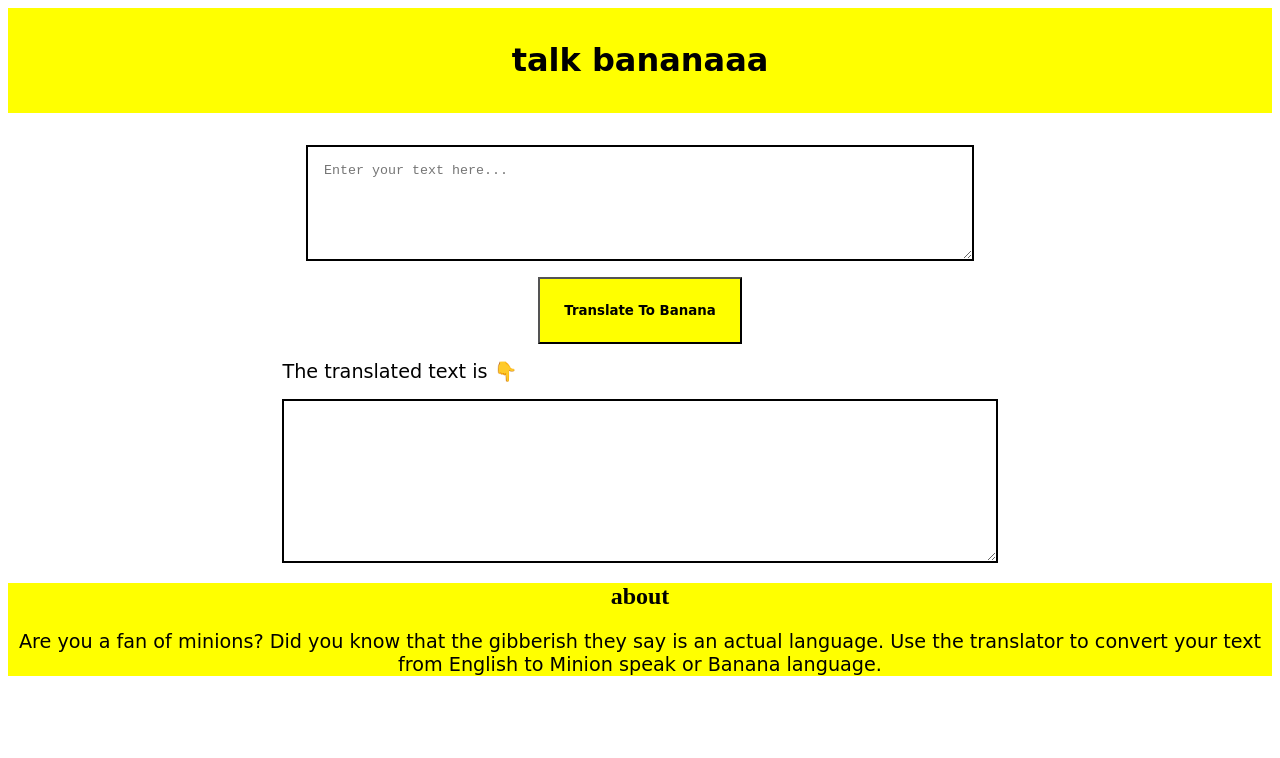
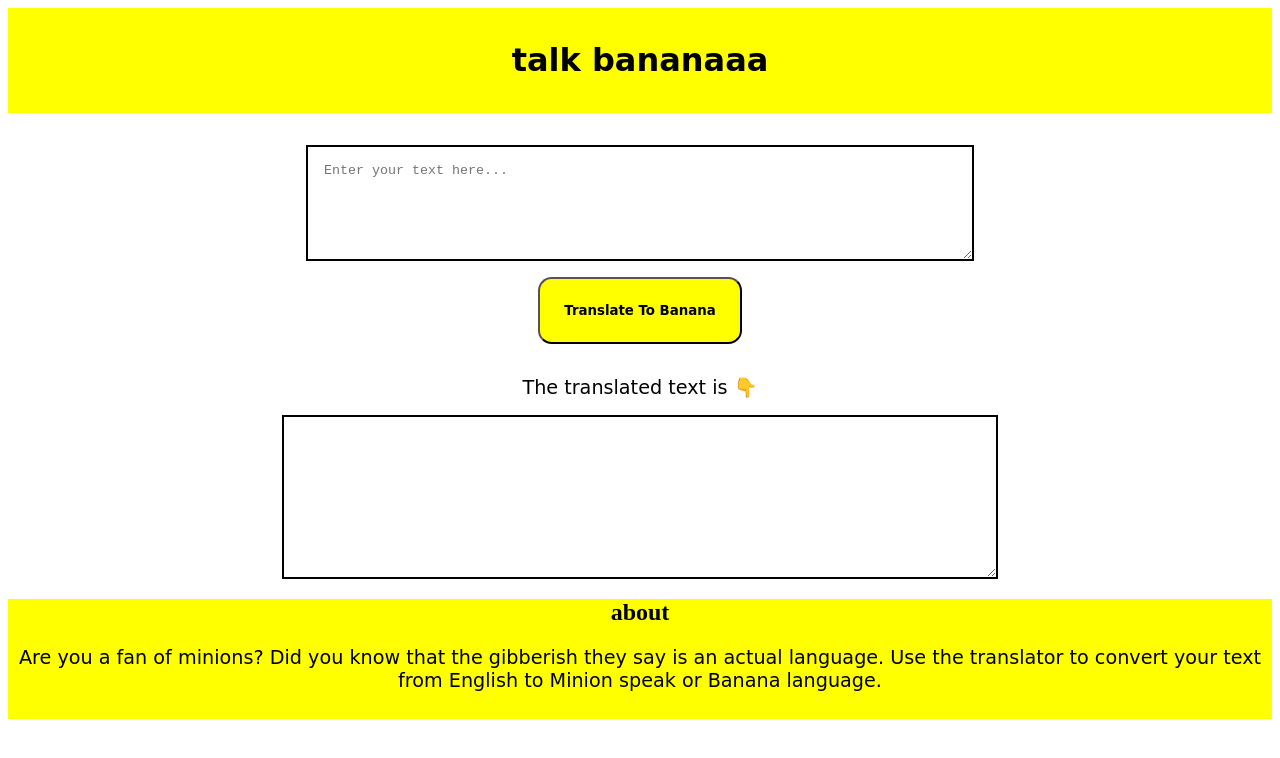
Before and after one commit to Snow-Bull/Neogcamp-lesson-3, a plain HTML site: page index.html in a window 1280 px wide. Drawn offline with Linux system fonts and the light colour scheme.

Commit message:
alignment changes

```diff
--- a/index.html
+++ b/index.html
@@ -26,6 +26,7 @@
             font-weight: bold;
             background-color: yellow;
             font-family: 'Kalam', cursive;
+            border-radius: 0.85rem;
 
         }
 
@@ -52,9 +53,13 @@
 
             text-align: center;
             display: block;
+            padding-bottom: 0.5rem;
         }
-        #outText{
-            padding-right: 30rem;
+
+        #outText {
+            text-align: center;
+            margin: 1rem;
+
         }
     </style>
 </head>
@@ -65,7 +70,8 @@
     </div>
     <div align="center"><textarea id="txt-input" placeholder="Enter your text here..."></textarea>
         <button id="btn-translate" align="center">Translate To Banana</button></div>
-    <div id="outText" align="center" style="font-style: bold; font-size: larger;font-family: 'Kalam', cursive;">The translated text
+    <div id="outText" align="center" style="font-style: bold; font-size: larger;font-family: 'Kalam', cursive;">The
+        translated text
         is 👇</div>
     <div align="center"> <textarea id="output"></textarea></div>
     <script src="app.js" type="text/javascript"></script>
```
